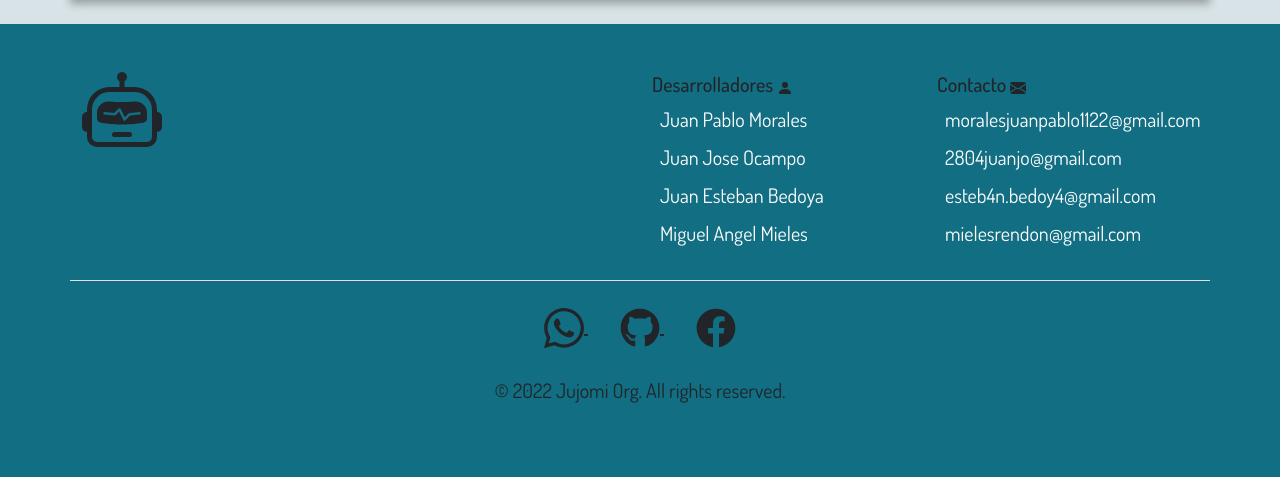
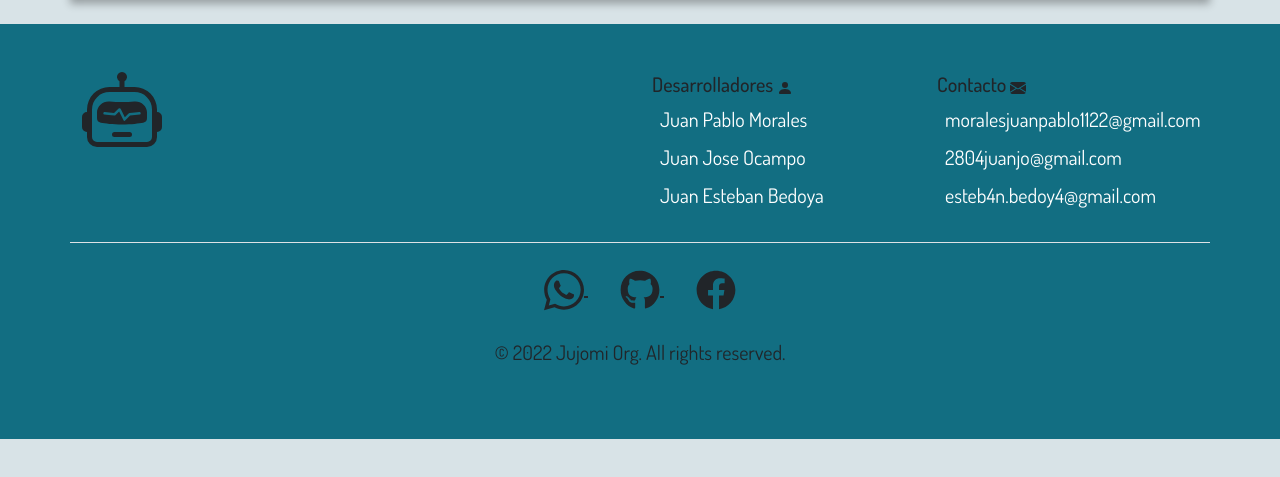
Before and after one commit to Kolozuz/Jujomi, a PHP site: page / in a window 1280 px wide. Shown: the part 2062-2539 px from the top of the page. After the commit the page ends 2501 px from the top, so only its background shows below. Run offline with PHP 8.4, Linux system fonts and the light colour scheme; some libraries are stand-ins or nearby versions.

Commit message:
footer name's changed

```diff
--- a/Inc/footer.php
+++ b/Inc/footer.php
@@ -13,7 +13,6 @@
                             <li class="nav-item mb-2"><a href="https://github.com/Kolozuz" class="text-white" style="text-decoration:none">Juan Pablo Morales</a></li>
                             <li class="nav-item mb-2"><a href="https://github.com/JuanJo2804" class="text-white" style="text-decoration:none">Juan Jose Ocampo</a></li>
                             <li class="nav-item mb-2"><a href="https://github.com/esteban-b" class="text-white" style="text-decoration:none">Juan Esteban Bedoya</a></li>
-                            <li class="nav-item mb-2"><a href="https://github.com/Miguexd" class="text-white" style="text-decoration:none">Miguel Angel Mieles</a></li>
                         </ul>
                 </div>
                 <div class="col-3">
@@ -23,7 +22,6 @@
                             <li class="nav-item mb-2"><a href="#" class="text-white" style="text-decoration:none">moralesjuanpablo1122@gmail.com</a></li>
                             <li class="nav-item mb-2"><a href="#" class="text-white" style="text-decoration:none">2804juanjo@gmail.com</a></li>
                             <li class="nav-item mb-2"><a href="#" class="text-white" style="text-decoration:none">esteb4n.bedoy4@gmail.com</a></li>
-                            <li class="nav-item mb-2"><a href="#" class="text-white" style="text-decoration:none">mielesrendon@gmail.com</a></li>
                         </ul>
                 </div>
             </div>
--- a/Inc/userfooter.php
+++ b/Inc/userfooter.php
@@ -16,7 +16,6 @@
                             <li class="nav-item mb-2"><a href="https://github.com/Kolozuz" class="text-white" style="text-decoration:none">Juan Pablo Morales</a></li>
                             <li class="nav-item mb-2"><a href="https://github.com/JuanJo2804" class="text-white" style="text-decoration:none">Juan Jose Ocampo</a></li>
                             <li class="nav-item mb-2"><a href="https://github.com/esteban-b" class="text-white" style="text-decoration:none">Juan Esteban Bedoya</a></li>
-                            <li class="nav-item mb-2"><a href="https://github.com/Miguexd" class="text-white" style="text-decoration:none">Miguel Angel Mieles</a></li>
                         </ul>
                 </div>
                 <div class="col-3">
@@ -25,7 +24,6 @@
                             <li class="nav-item mb-2"><a href="#" class="text-white" style="text-decoration:none">moralesjuanpablo1122@gmail.com</a></li>
                             <li class="nav-item mb-2"><a href="#" class="text-white" style="text-decoration:none">2804juanjo@gmail.com</a></li>
                             <li class="nav-item mb-2"><a href="#" class="text-white" style="text-decoration:none">esteb4n.bedoy4@gmail.com</a></li>
-                            <li class="nav-item mb-2"><a href="#" class="text-white" style="text-decoration:none">mielesrendon@gmail.com</a></li>
                         </ul>
                 </div>
             </div>
```
